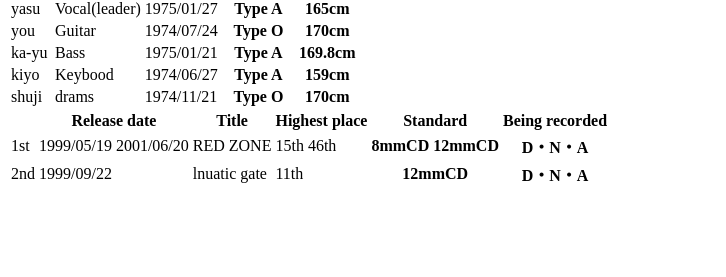
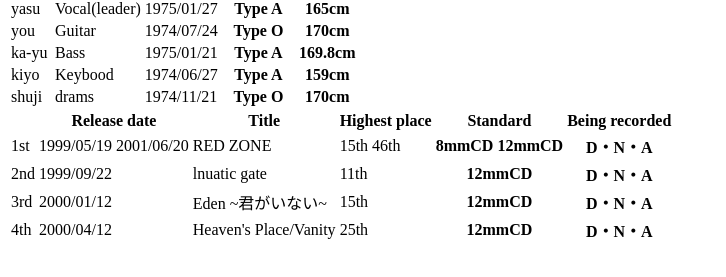
Before and after one commit to ippei-osumi/Test-project, a plain HTML site: page index.html in a window 1280 px wide. Shown: the part 91-368 px from the top of the page, without its empty margins (0-726 px from the left). Drawn offline with Linux system fonts and the light colour scheme.

Commit message:
3rd、4th single追加

```diff
--- a/index.html
+++ b/index.html
@@ -48,6 +48,7 @@
   </tr>
  </table>
 
+
   <table>
     <tr>
       <th></th><th>Release date</th><th>Title</th><th>Highest place</th><th>Standard</th><th>Being recorded</th>
@@ -72,6 +73,22 @@
      <th>12mmCD</th>
      <th>D・N・A</th>
   </tr>
+  <tr>
+    <td>3rd</td>
+    <td>2000/01/12</td>
+    <td>Eden ~君がいない~</td>
+    <td>15th</td>
+    <th>12mmCD</th>
+    <th>D・N・A</th>
+ </tr>
+ <tr>
+   <td>4th</td>
+   <td>2000/04/12</td>
+   <td>Heaven's Place/Vanity</td>
+   <td>25th</td>
+   <th>12mmCD</th>
+   <th>D・N・A</th>
+</tr>
   </table>
 
 </body>
```
